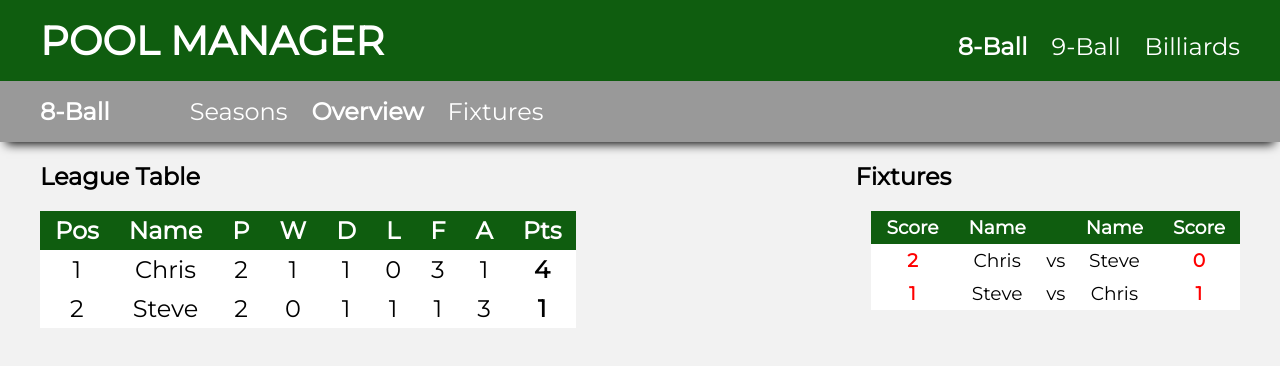
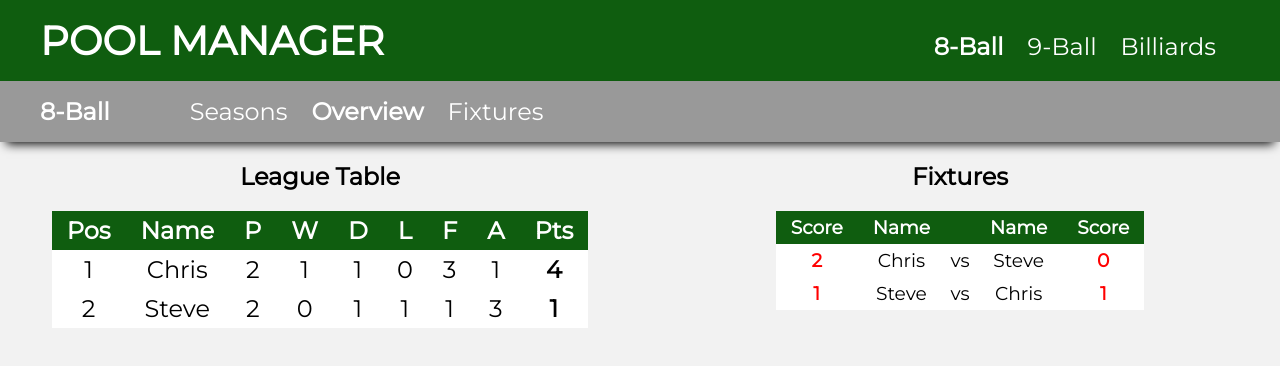
Before and after one commit to NLDInterns2019/nld-pool-league, a React (Create React App) app in the folder client/: page / in a window 1280 px wide. Shown: the top 366 px of the page. Built offline with nearby package versions, Linux system fonts and the light colour scheme.

Commit message:
Changed classes to functions and changed alignment of tables

```diff
--- a/client/src/App.css
+++ b/client/src/App.css
@@ -19,7 +19,7 @@ body {
 
 .header .nav {
   position: absolute;
-  right: 1rem;
+  right: 2.5rem;
 }
 
 .header h1 {
@@ -78,7 +78,6 @@ body {
 }
 
 .fixtureTable {
-  padding-left: 1rem;
   font-size: 14pt;
 }
 
@@ -102,16 +101,20 @@ table td {
   font-weight: bold;
 }
 
-.contentLeft {
+.contentRight {
+  display: inline-block;
+  position: absolute;
+  width: 50%;
+  text-align: center;
+}
+
+.fixtureTableContainer,
+.leagueTableContainer {
   display: inline-block;
 }
 
-.contentRight {
+.contentLeft {
+  width: 50%;
   display: inline-block;
-  position: absolute;
-  right: 2.5rem;
+  text-align: center;
 }
-
-.contentLeft {
-  padding-left: 2.5rem;
-}
--- a/client/src/components/FixtureTable.js
+++ b/client/src/components/FixtureTable.js
@@ -1,14 +1,13 @@
 import React, { Component } from "react";
 
-class FixtureTable extends Component {
-  render() {
+const FixtureTable = () => {
   var scoreStyle = {
     fontWeight: "bold",
     color: "red"
   };
 
   return (
-      <div>
+    <div className="fixtureTableContainer">
       <h2>Fixtures</h2>
       <table className="fixtureTable" cellSpacing="0">
         <tr>
@@ -43,7 +42,6 @@ class FixtureTable extends Component {
       </table>
     </div>
   );
-  }
-}
+};
 
 export default FixtureTable;
--- a/client/src/components/Header.js
+++ b/client/src/components/Header.js
@@ -2,15 +2,13 @@ import React, { Component } from "react";
 import "../../src/App.css";
 import Navigator from "./Navigator.js";
 
-class Header extends Component {
-  render() {
+const Header = () => {
   return (
     <div className="header">
       <h1>POOL MANAGER</h1>
       <Navigator current="8-Ball" items={["8-Ball", "9-Ball", "Billiards"]} />
     </div>
   );
-  }
-}
+};
 
 export default Header;
--- a/client/src/components/LeagueTable.js
+++ b/client/src/components/LeagueTable.js
@@ -1,9 +1,8 @@
-import React, { Component } from "react";
+import React from "react";
 
-class LeagueTable extends Component {
-  render() {
+const LeagueTable = () => {
   return (
-      <div>
+    <div className="leagueTableContainer">
       <h2>League Table</h2>
       <table className="leagueTable" cellSpacing="0">
         <tr>
@@ -78,7 +77,6 @@ class LeagueTable extends Component {
       </table>
     </div>
   );
-  }
-}
+};
 
 export default LeagueTable;
--- a/client/src/components/SubNavBar.js
+++ b/client/src/components/SubNavBar.js
@@ -2,8 +2,7 @@ import React, { Component } from "react";
 import "../../src/App.css";
 import Navigator from "./Navigator.js";
 
-class SubNavBar extends Component {
-  render() {
+const SubNavBar = () => {
   return (
     <div className="subnav">
       <Navigator
@@ -13,7 +12,6 @@ class SubNavBar extends Component {
       />
     </div>
   );
-  }
-}
+};
 
 export default SubNavBar;
```
Lines whose indentation alone changed are shown as unchanged.
